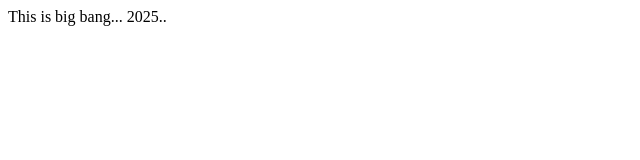
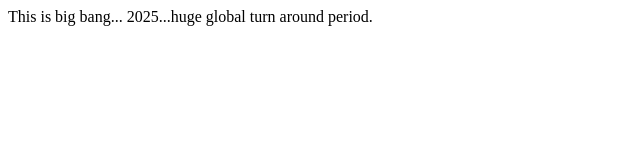
Before and after one commit to natesol-code21/restsphere, a plain HTML site: page DynamicWeb254/WebContent/index.html in a window 1280 px wide. Shown: the whole page, without its empty margins (0-640 px from the left). Drawn offline with Linux system fonts and the light colour scheme.

Commit message:
...turn around...

```diff
--- a/DynamicWeb254/WebContent/index.html
+++ b/DynamicWeb254/WebContent/index.html
@@ -5,6 +5,6 @@
 <title>Insert title here</title>
 </head>
 <body>
-This is big bang... 2025..
+This is big bang... 2025...huge global turn around period.
 </body>
 </html>
```
